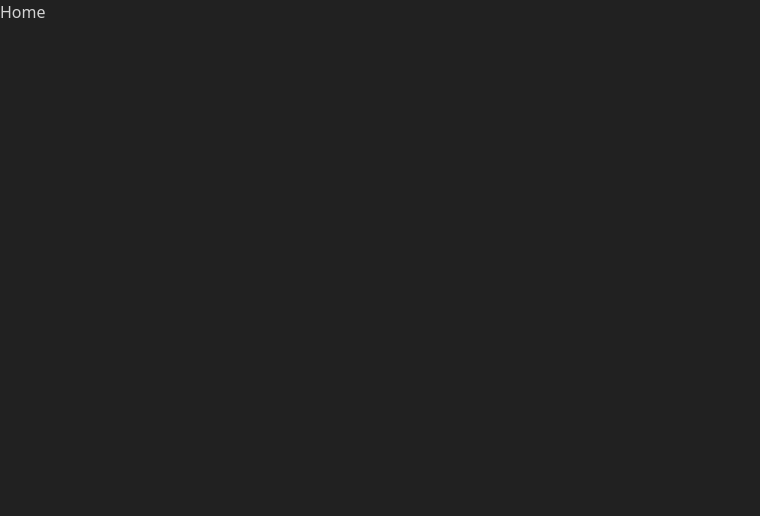
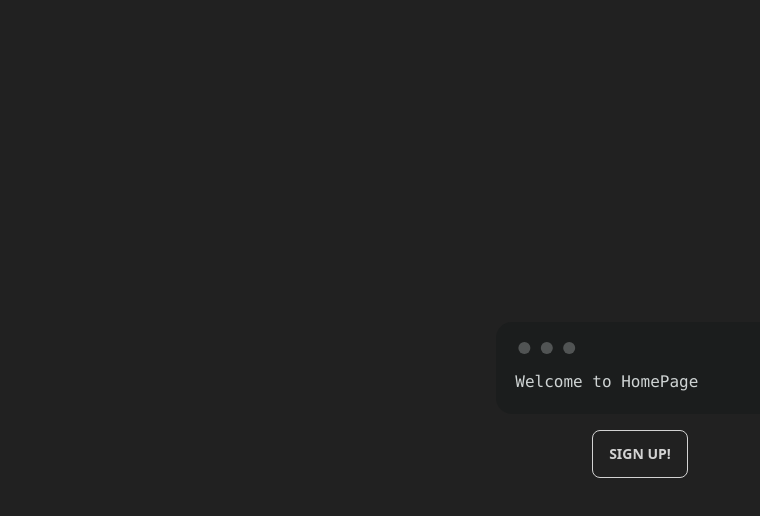
Before and after one commit to TerrniT/react-hook-form-zod, a Next.js app: page / in a window 1280 px wide. Shown: the top 516 px of the page, without its empty margins (0-760 px from the left). Built offline with nearby package versions, Linux system fonts and the light colour scheme.

Commit message:
pre-deploy(*): get things little pretty

```diff
--- a/pages/index.tsx
+++ b/pages/index.tsx
@@ -1,3 +1,16 @@
+import Link from "next/link";
+
 export default function HomePage() {
-  return <div>Home</div>;
+  return (
+    <div className="flex flex-col gap-4 items-center justify-center h-screen">
+      <h1 className="mockup-code">
+        <pre>
+          <code>Welcome to HomePage</code>
+        </pre>
+      </h1>
+      <Link className="btn btn-outline" href={"/sign-up"}>
+        Sign Up!
+      </Link>
+    </div>
+  );
 }
--- a/pages/sign-up.tsx
+++ b/pages/sign-up.tsx
@@ -29,23 +29,23 @@ export default function SignUpPage() {
 
       <TextField
         id="email"
-        label="email"
+        label="Email"
         inputProps={register("email")}
         error={errors.email?.message as string}
       />
 
       <TextField
         id="password"
+        label="Password"
         type="password"
-        label="password"
         inputProps={register("password")}
         error={errors.password?.message as string}
       />
 
       <TextField
         id="confirmPassword"
+        label="Confirm Password"
         type="password"
-        label="Confirm Password"
         inputProps={register("confirmPassword")}
         error={errors.confirmPassword?.message as string}
       />
```
